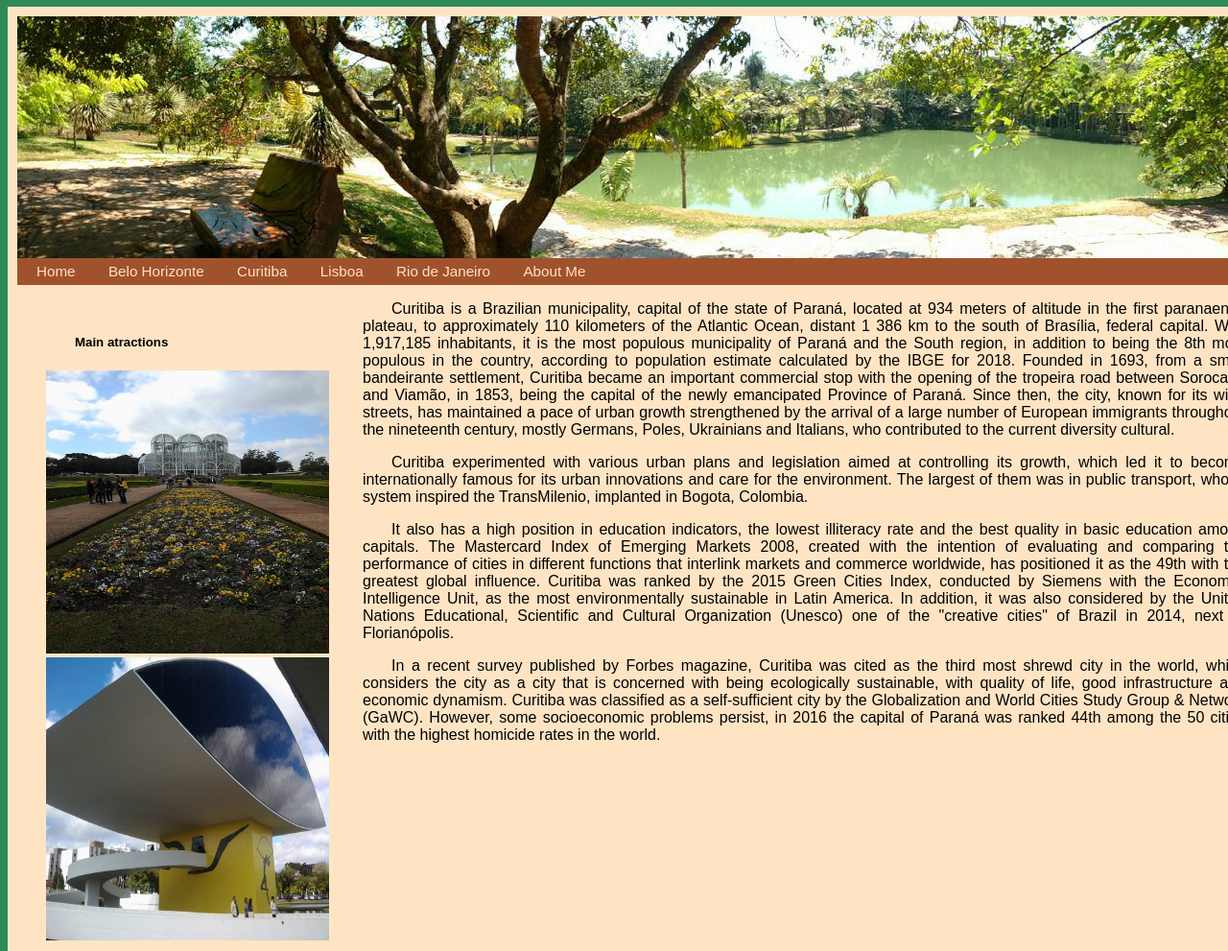
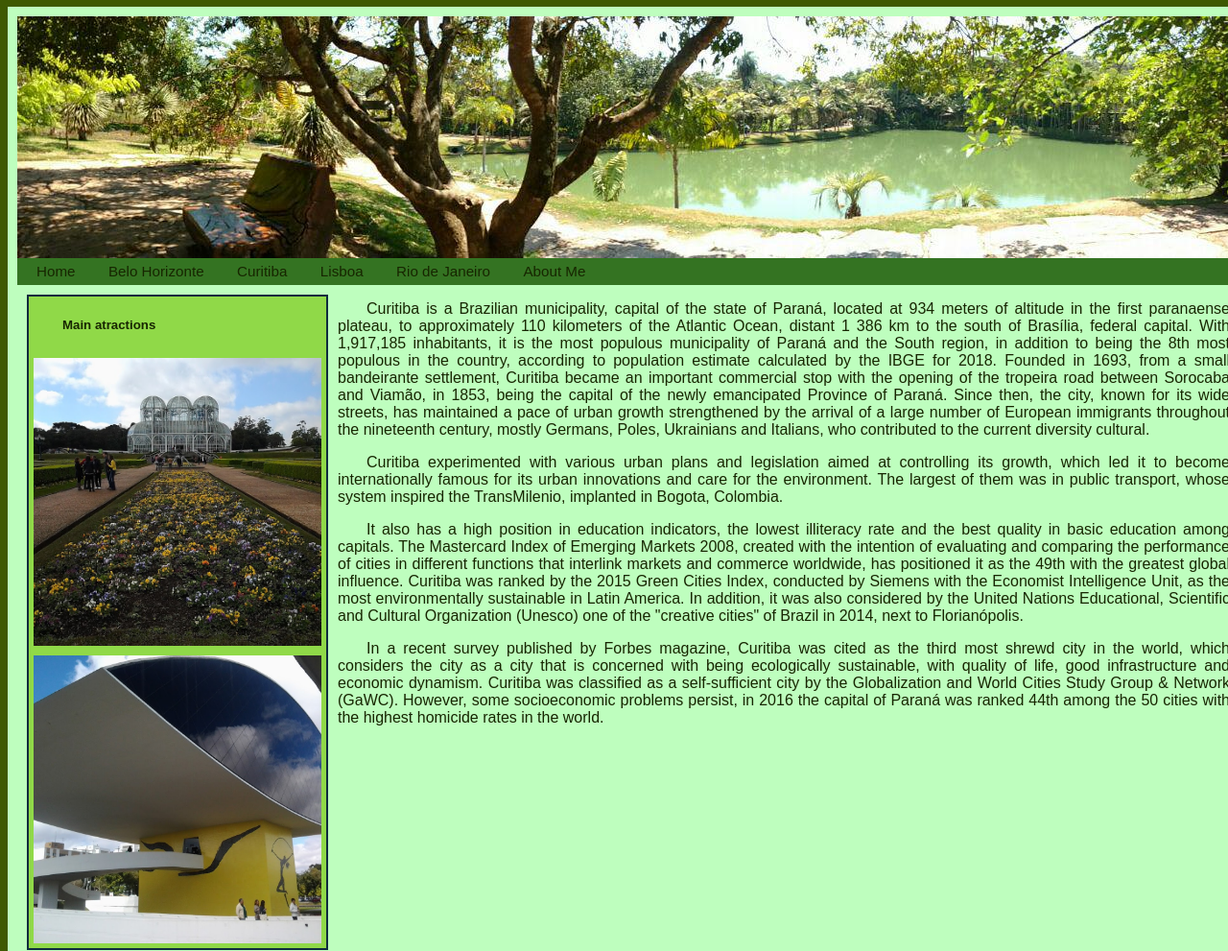
Before and after one commit to dieg0palma/Pagina, a plain HTML site: page cwb.html in a window 1280 px wide. Shown: the top 991 px of the page at 96% size. Drawn offline with Linux system fonts and the light colour scheme.

Commit message:
Atualizando visual e detalhes da estrutura.

```diff
--- a/_css/estilo.css
+++ b/_css/estilo.css
@@ -1,23 +1,26 @@
     html {
-        background-color: #2E8B57;
+        background-color: #3E5902;
     }
 
     main {
-        background-color: #FFE4C4;
-        border: 10px solid #FFE4C4;
+        background-color: #BEFEBE;
+        border: 10px solid #BEFEBE;
         font-family: Arial, Helvetica, sans-serif;
         margin: -1px auto 10px;
-        width: 1280px;
+        max-width: 1280px;
+        width: 100%
     }
 
-    header {
+    header img{
+        display: block;
+        object-fit: cover;
         height: 252px;
-        width: 1280px;
+        width: 100%;
     }
 
     nav {
-        background-color: #A0522D;
-        width: 1280px;
+        background-color: #347322;
+        width: 100%;
     }
 
     nav ul {
@@ -31,30 +34,47 @@
     }
 
     nav ul li a {
-        color: #FFE4C4;
+        color: #172601;
         font-size: 0.95em;
         padding: 5px 15px ;
         text-decoration: none;
     }
 
     nav ul li a:hover {
-        background-color: #CD853F;
+        background-color: #172601;
+        color: #EDF2C2;
     }
 
     article {
         float: left;
         text-align: justify;
+        color: #172601;
         text-indent: 30px;
-        width: 1280px;
+        width: 100%;
     }
 
     .coluna {
+        background: #90D948;
+        border: 2px solid #0E2B3D;
         float: left;
-        margin: 30px;
-        width: 300px;
+        margin: 10px;
+        max-width: 300px;
+        padding-left: 5px;
+        padding-right: 5px;
+        width: 100%
+    }
+
+    .foto {
+        display: block;
+        height: 300px;
+        object-fit: cover;
+        padding-top: 5px;
+        padding-bottom: 5px;
+        width: 100%;
     }
 
     footer {
         text-align: center;
         text-decoration: overline;
+        width: 100%
     }
--- a/cwb.html
+++ b/cwb.html
@@ -6,7 +6,7 @@
         <meta name="generator" content="Brackets">
         <meta name="keywords" content="Cidades, Viagens, Turismo, Travel, Tourism">
         <meta name="description" content="Website sobre viagens para cidades do Brasil e do mundo">
-        <meta http-equiv="refresh" content="30">
+        <meta http-equiv="refresh" content="300">
         <title>Sojourner - A site about traveling around</title>
         <link href="_css/estilo.css" rel="stylesheet">
 
@@ -32,8 +32,8 @@
               <div class="coluna">
                 <section>
                   <h5>Main atractions</h5>
-                  <img src="img/cwb1.jpeg" height="295" width="295">
-                  <img src="img/cwb2.jpeg" height="295" width="295">
+                  <img src="img/cwb1.jpeg" class="foto">
+                  <img src="img/cwb2.jpeg" class="foto">
                 </section>
               </div>
 
```
Also changed, not shown: aboutme.html (+1 -1 lines), beaga.html (+3 -3 lines), errejota.html (+3 -3 lines), index.html (+1 -1 lines), olisipo.html (+3 -3 lines).
